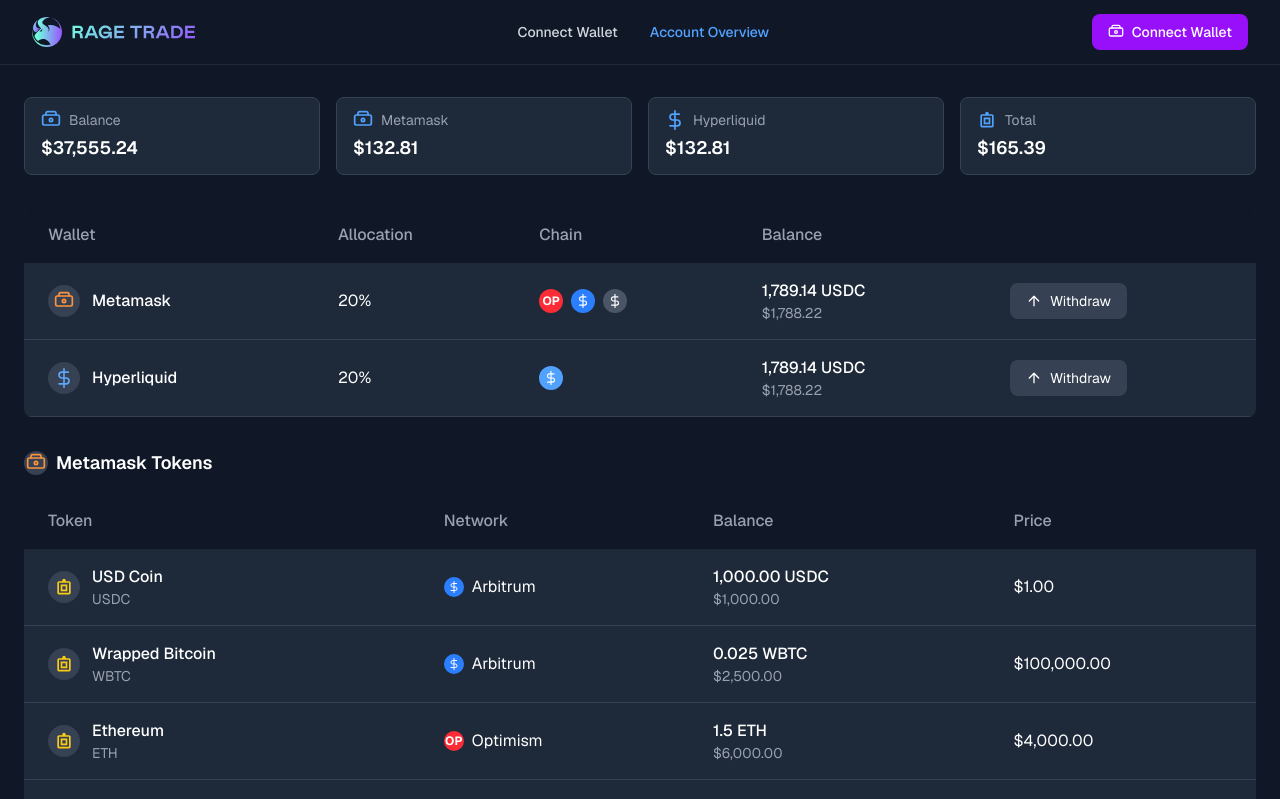
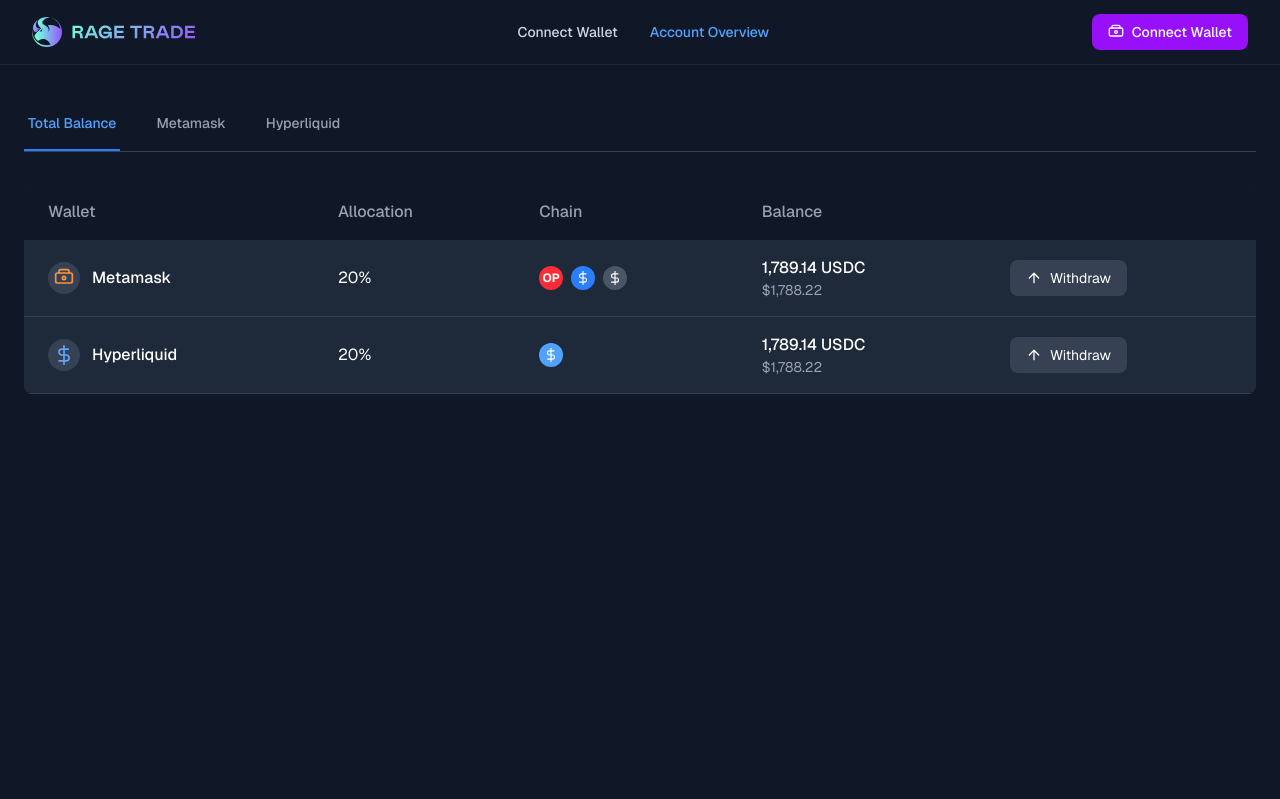
Before and after one commit to ant1quar/rage-trade, a Next.js app: page /account-overview in a window 1280 px wide. Shown: the top 799 px of the page. Built offline with nearby package versions, Linux system fonts and the light colour scheme.

Commit message:
master: tokens tables

```diff
--- a/src/app/account-overview/page.tsx
+++ b/src/app/account-overview/page.tsx
@@ -1,15 +1,41 @@
+'use client';
+
+import { useState } from 'react';
 import { Layout } from '@/app/components/shared/ui/Layout';
-import { BalanceTags } from '@/app/components/features/account-overview/ui/BalanceTags';
-import { WalletsTable } from '@/app/components/features/account-overview/ui/WalletsTable';
-import { TokensTable } from '@/app/components/features/account-overview/ui/TokensTable';
+import { Tabs } from '@/app/components/shared/ui/Tabs';
+import { MetamaskTokens } from '@/app/components/features/account-overview/ui/MetamaskTokens';
+import { HyperliquidTokens } from '@/app/components/features/account-overview/ui/HyperliquidTokens';
+import { WalletsTable } from '../components/features/account-overview/ui/WalletsTable';
 
 export default function AccountOverviewPage() {
+  const [activeTab, setActiveTab] = useState('totalBalance');
+
+  const tabs = [
+    {
+      id: 'totalBalance',
+      label: 'Total Balance',
+      content: <WalletsTable />
+    },
+    {
+      id: 'metamask',
+      label: 'Metamask',
+      content: <MetamaskTokens />
+    },
+    {
+      id: 'hyperliquid',
+      label: 'Hyperliquid',
+      content: <HyperliquidTokens />
+    }
+  ];
+
   return (
     <Layout>
-      <div className="px-6 py-8 space-y-8">
-        <BalanceTags />
-        <WalletsTable />
-        <TokensTable />
+      <div className="px-6 py-8">
+        <Tabs
+          tabs={tabs}
+          activeTab={activeTab}
+          onTabChange={setActiveTab}
+        />
       </div>
     </Layout>
   );
--- a/src/app/components/features/account-overview/index.ts
+++ b/src/app/components/features/account-overview/index.ts
@@ -1,3 +1,6 @@
 export { BalanceTags } from './ui/BalanceTags';
 export { WalletsTable } from './ui/WalletsTable';
 export { TokensTable } from './ui/TokensTable';
+export { TotalBalanceView } from './ui/TotalBalanceView';
+export { MetamaskTokens } from './ui/MetamaskTokens';
+export { HyperliquidTokens } from './ui/HyperliquidTokens';
--- a/src/app/components/features/account-overview/ui/BalanceTags.tsx
+++ /dev/null
@@ -1,48 +0,0 @@
-'use client';
-
-import { WalletIcon, DollarIcon, MoneyBagIcon } from '@/app/components/shared/ui/Icons';
-
-interface BalanceTagProps {
-  label: string;
-  amount: string;
-  IconComponent?: React.ComponentType<any>;
-}
-
-function BalanceTag({ label, amount, IconComponent }: BalanceTagProps) {
-  return (
-    <div className="bg-gray-800 rounded-lg px-4 py-3 border border-gray-700">
-      <div className="flex items-center gap-2 text-gray-400 text-sm mb-1">
-        {IconComponent && <IconComponent size={20} className="text-blue-400" />}
-        {label}
-      </div>
-      <div className="text-white font-semibold text-lg">{amount}</div>
-    </div>
-  );
-}
-
-export function BalanceTags() {
-  return (
-    <div className="grid grid-cols-1 md:grid-cols-2 lg:grid-cols-4 gap-4">
-      <BalanceTag
-        label="Balance"
-        amount="$37,555.24"
-        IconComponent={WalletIcon}
-      />
-      <BalanceTag
-        label="Metamask"
-        amount="$132.81"
-        IconComponent={WalletIcon}
-      />
-      <BalanceTag
-        label="Hyperliquid"
-        amount="$132.81"
-        IconComponent={DollarIcon}
-      />
-      <BalanceTag
-        label="Total"
-        amount="$165.39"
-        IconComponent={MoneyBagIcon}
-      />
-    </div>
-  );
-}
--- /dev/null
+++ b/src/app/components/features/account-overview/ui/HyperliquidTokens.tsx
@@ -0,0 +1,97 @@
+'use client';
+
+import { MoneyBagIcon, DollarIcon } from '@/app/components/shared/ui/Icons';
+
+interface TokenRowProps {
+  token: string;
+  symbol: string;
+  network: string;
+  balance: string;
+  balanceUsd: string;
+  price: string;
+}
+
+function TokenRow({ token, symbol, network, balance, balanceUsd, price }: TokenRowProps) {
+  const getNetworkIcon = (network: string) => {
+    switch (network) {
+      case 'Hyperliquid':
+        return (
+          <div className="w-5 h-5 bg-blue-400 rounded-full flex items-center justify-center">
+            <DollarIcon size={12} color="#ffffff" />
+          </div>
+        );
+      default:
+        return null;
+    }
+  };
+
+  return (
+    <tr className="border-b border-gray-700">
+      <td className="py-4 px-6">
+        <div className="flex items-center gap-3">
+          <div className="w-8 h-8 bg-gray-700 rounded-full flex items-center justify-center">
+            <MoneyBagIcon size={20} color="#facc15" />
+          </div>
+          <div>
+            <div className="text-white font-medium">{token}</div>
+            <div className="text-gray-400 text-sm">{symbol}</div>
+          </div>
+        </div>
+      </td>
+      <td className="py-4 px-6">
+        <div className="flex items-center gap-2">
+          {getNetworkIcon(network)}
+          <span className="text-white">{network}</span>
+        </div>
+      </td>
+      <td className="py-4 px-6">
+        <div className="text-white font-medium">{balance}</div>
+        <div className="text-gray-400 text-sm">{balanceUsd}</div>
+      </td>
+      <td className="py-4 px-6 text-white">{price}</td>
+    </tr>
+  );
+}
+
+export function HyperliquidTokens() {
+  const tokens = [
+    {
+      token: 'USD Coin',
+      symbol: 'USDC',
+      network: 'Hyperliquid',
+      balance: '2,000.00 USDC',
+      balanceUsd: '$2,000.00',
+      price: '$1.00'
+    },
+    {
+      token: 'Solana',
+      symbol: 'SOL',
+      network: 'Hyperliquid',
+      balance: '10.0 SOL',
+      balanceUsd: '$2,500.00',
+      price: '$250.00'
+    }
+  ];
+
+  return (
+    <div className="bg-gray-800 rounded-lg overflow-hidden">
+      <div className="overflow-x-auto">
+        <table className="w-full">
+          <thead className="bg-gray-900">
+            <tr>
+              <th className="py-4 px-6 text-left text-gray-400 font-medium">Token</th>
+              <th className="py-4 px-6 text-left text-gray-400 font-medium">Network</th>
+              <th className="py-4 px-6 text-left text-gray-400 font-medium">Balance</th>
+              <th className="py-4 px-6 text-left text-gray-400 font-medium">Price</th>
+            </tr>
+          </thead>
+          <tbody>
+            {tokens.map((token, index) => (
+              <TokenRow key={index} {...token} />
+            ))}
+          </tbody>
+        </table>
+      </div>
+    </div>
+  );
+}
--- /dev/null
+++ b/src/app/components/features/account-overview/ui/MetamaskTokens.tsx
@@ -0,0 +1,125 @@
+'use client';
+
+import { WalletIcon, DollarIcon, MoneyBagIcon } from '@/app/components/shared/ui/Icons';
+
+interface TokenRowProps {
+  token: string;
+  symbol: string;
+  network: string;
+  balance: string;
+  balanceUsd: string;
+  price: string;
+}
+
+function TokenRow({ token, symbol, network, balance, balanceUsd, price }: TokenRowProps) {
+  const getNetworkIcon = (network: string) => {
+    switch (network) {
+      case 'Arbitrum':
+        return (
+          <div className="w-5 h-5 bg-blue-500 rounded-full flex items-center justify-center">
+            <DollarIcon size={12} color="#ffffff" />
+          </div>
+        );
+      case 'Optimism':
+        return (
+          <div className="w-5 h-5 bg-red-500 rounded-full flex items-center justify-center text-white text-xs font-bold">
+            OP
+          </div>
+        );
+      case 'Ethereum':
+        return (
+          <div className="w-5 h-5 bg-gray-600 rounded-full flex items-center justify-center">
+            <DollarIcon size={12} color="#ffffff" />
+          </div>
+        );
+      default:
+        return null;
+    }
+  };
+
+  return (
+    <tr className="border-b border-gray-700">
+      <td className="py-4 px-6">
+        <div className="flex items-center gap-3">
+          <div className="w-8 h-8 bg-gray-700 rounded-full flex items-center justify-center">
+            <MoneyBagIcon size={20} color="#facc15" />
+          </div>
+          <div>
+            <div className="text-white font-medium">{token}</div>
+            <div className="text-gray-400 text-sm">{symbol}</div>
+          </div>
+        </div>
+      </td>
+      <td className="py-4 px-6">
+        <div className="flex items-center gap-2">
+          {getNetworkIcon(network)}
+          <span className="text-white">{network}</span>
+        </div>
+      </td>
+      <td className="py-4 px-6">
+        <div className="text-white font-medium">{balance}</div>
+        <div className="text-gray-400 text-sm">{balanceUsd}</div>
+      </td>
+      <td className="py-4 px-6 text-white">{price}</td>
+    </tr>
+  );
+}
+
+export function MetamaskTokens() {
+  const tokens = [
+    {
+      token: 'USD Coin',
+      symbol: 'USDC',
+      network: 'Arbitrum',
+      balance: '1,000.00 USDC',
+      balanceUsd: '$1,000.00',
+      price: '$1.00'
+    },
+    {
+      token: 'Wrapped Bitcoin',
+      symbol: 'WBTC',
+      network: 'Arbitrum',
+      balance: '0.025 WBTC',
+      balanceUsd: '$2,500.00',
+      price: '$100,000.00'
+    },
+    {
+      token: 'Ethereum',
+      symbol: 'ETH',
+      network: 'Optimism',
+      balance: '1.5 ETH',
+      balanceUsd: '$6,000.00',
+      price: '$4,000.00'
+    },
+    {
+      token: 'USD Tether',
+      symbol: 'USDT',
+      network: 'Optimism',
+      balance: '500.00 USDT',
+      balanceUsd: '$500.00',
+      price: '$1.00'
+    }
+  ];
+
+  return (
+    <div className="bg-gray-800 rounded-lg overflow-hidden">
+      <div className="overflow-x-auto">
+        <table className="w-full">
+          <thead className="bg-gray-900">
+            <tr>
+              <th className="py-4 px-6 text-left text-gray-400 font-medium">Token</th>
+              <th className="py-4 px-6 text-left text-gray-400 font-medium">Network</th>
+              <th className="py-4 px-6 text-left text-gray-400 font-medium">Balance</th>
+              <th className="py-4 px-6 text-left text-gray-400 font-medium">Price</th>
+            </tr>
+          </thead>
+          <tbody>
+            {tokens.map((token, index) => (
+              <TokenRow key={index} {...token} />
+            ))}
+          </tbody>
+        </table>
+      </div>
+    </div>
+  );
+}
--- /dev/null
+++ b/src/app/components/shared/ui/Tabs.tsx
@@ -0,0 +1,43 @@
+'use client';
+
+import { ReactNode } from 'react';
+
+interface TabItem {
+  id: string;
+  label: string;
+  content: ReactNode;
+}
+
+interface TabsProps {
+  tabs: TabItem[];
+  activeTab: string;
+  onTabChange: (tabId: string) => void;
+}
+
+export function Tabs({ tabs, activeTab, onTabChange }: TabsProps) {
+  return (
+    <div className="w-full">
+      <div className="border-b border-gray-700">
+        <nav className="flex space-x-8">
+          {tabs.map((tab) => (
+            <button
+              key={tab.id}
+              onClick={() => onTabChange(tab.id)}
+              className={`py-4 px-1 border-b-2 font-medium text-sm transition-colors ${
+                activeTab === tab.id
+                  ? 'border-blue-500 text-blue-400'
+                  : 'border-transparent text-gray-400 hover:text-white hover:border-gray-300'
+              }`}
+            >
+              {tab.label}
+            </button>
+          ))}
+        </nav>
+      </div>
+
+      <div className="mt-8">
+        {tabs.find(tab => tab.id === activeTab)?.content}
+      </div>
+    </div>
+  );
+}
--- a/src/app/components/shared/ui/index.ts
+++ b/src/app/components/shared/ui/index.ts
@@ -1,3 +1,4 @@
 export { Button } from './Button';
 export { Layout } from './Layout';
 export { Modal } from './Modal';
+export { Tabs } from './Tabs';
```
